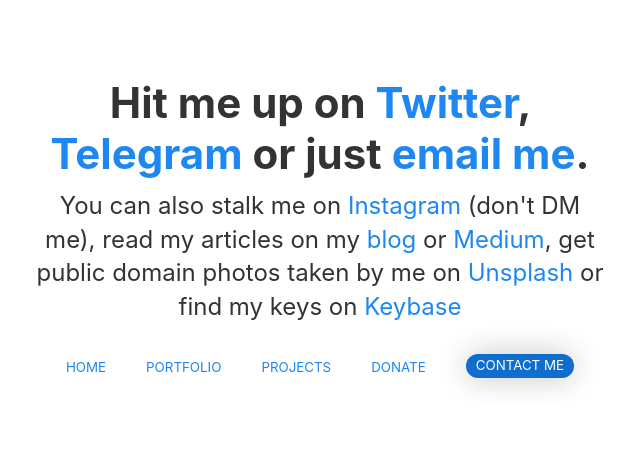
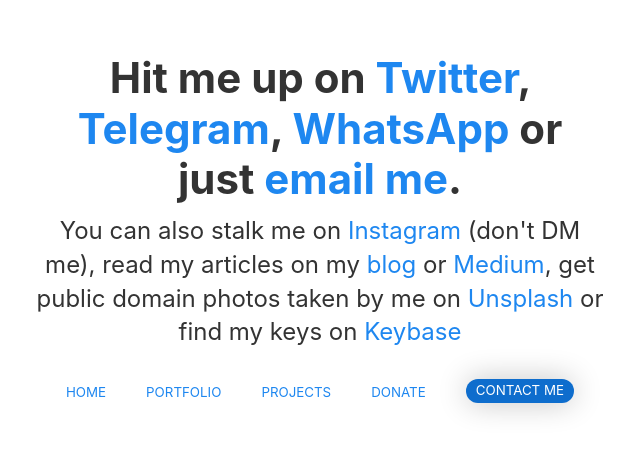
Before and after one commit to gbougakov/bygeorgenet.me, a Vue app: page /contact in a window 1280 px wide. Shown: the part 162-616 px from the top of the page, without its empty margins (320-960 px from the left). Built offline with nearby package versions, Linux system fonts and the light colour scheme.

Commit message:
Add contact via WhatsApp

```diff
--- a/src/components/PortfolioElement.vue
+++ b/src/components/PortfolioElement.vue
@@ -23,5 +23,4 @@
       return {}
     }
   }
-
 </script>
--- a/src/views/Contact.vue
+++ b/src/views/Contact.vue
@@ -2,7 +2,7 @@
   <div>
     <h1 class="uk-text-bold uk-text-center uk-margin-small">Hit me up on <a
       href="https://twitter.com/gbougakov">Twitter</a>, <a
-      href="https://t.me/gbougakov">Telegram</a> or just <a href="mailto:george@bygeorgenet.me">email me</a>.
+      href="https://t.me/gbougakov">Telegram</a>, <a href="https://wa.me/79269000805">WhatsApp</a> or just <a href="mailto:george@bygeorgenet.me">email me</a>.
     </h1>
     <h3 class="uk-text-center uk-margin-small">You can also stalk me on <a href="https://instagram.com/gbougakov">Instagram</a>
       (don't
```
